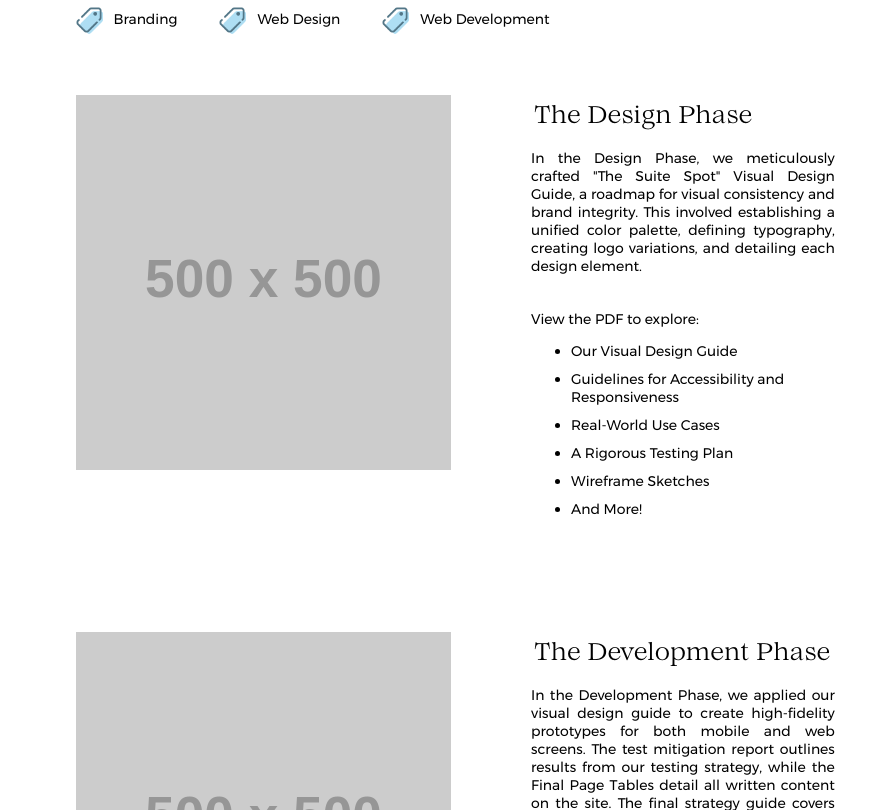
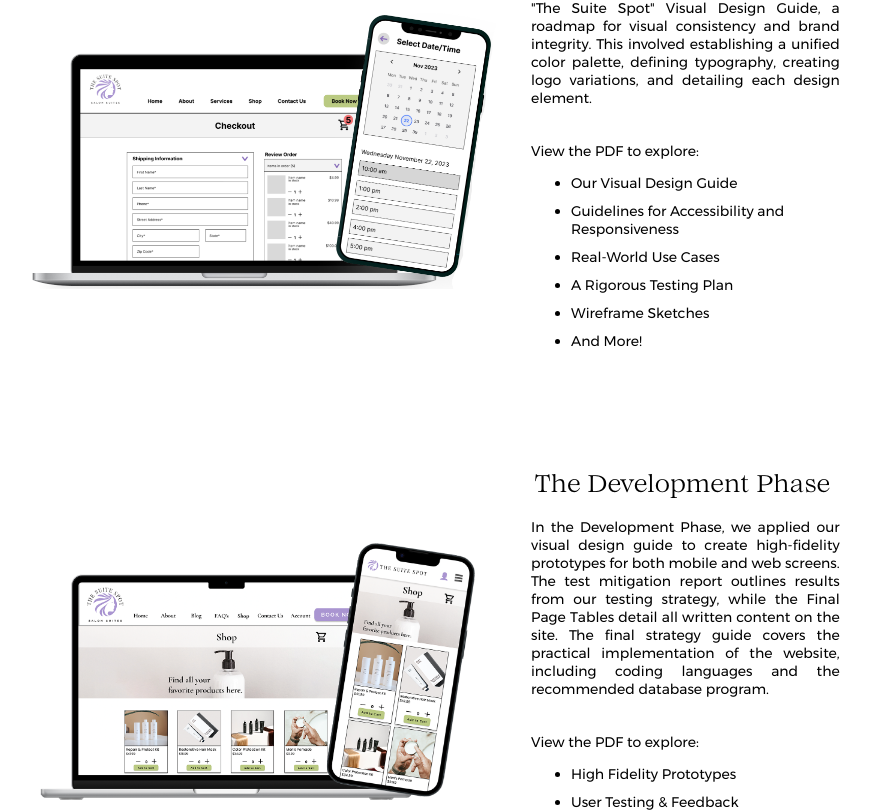
Before and after one commit to Lillybliss/Allgood-Designs, a React (Create React App) app: page /Allgood-Designs/portfolio/The-Suite-Spot-Project in a window 1280 px wide. Shown: the part 1030-1840 px from the top of the page, without its empty margins (184-1055 px from the left). Built offline with nearby package versions, Linux system fonts and the light colour scheme.

Commit message:
adding images to portfolio piece

```diff
--- a/src/Portfolio Pages/TSS.js
+++ b/src/Portfolio Pages/TSS.js
@@ -2,6 +2,9 @@ import React from "react";
 import "../Styles/HorizontalTemplate.css";
 import tag from "../Assets/icons/icons8-tag-96.png";
 import { Link } from "react-router-dom";
+import TSSmock from "../Assets/Portfolio/CoverPhotos/TSS_hifi_mockup.png";
+import mainTSSMock from "../Assets/Portfolio/TSS_mockup_web_updates.png";
+import lowfiTSSmock from "../Assets/Portfolio/TSS_lofi_mockup.png";
 
 const TSS = () => {
   return (
@@ -16,7 +19,7 @@ const TSS = () => {
             <button className="portfolio-btn">View Website</button>
           </div>
           <div className="mockup-image">
-            <img src="https://via.placeholder.com/500" alt="Mockup" />
+            <img src={mainTSSMock} alt="Mockup" />
           </div>
         </div>
       </div>
@@ -53,13 +56,13 @@ const TSS = () => {
           <img src={tag} alt="tag"></img>
           <p>Web Design</p>
           <img src={tag} alt="tag"></img>
-          <p>Web Development</p>
+          <p>Development</p>
         </div>
       </div>
 
       <div className="row-1">
         <div className="left-image">
-          <img src="https://via.placeholder.com/500" alt="Mockup" />
+          <img src={lowfiTSSmock} alt="Mockup" />
         </div>
         <div className="right-text">
           <h2 className="right-title">The Design Phase</h2>
@@ -86,7 +89,7 @@ const TSS = () => {
 
       <div className="row-1">
         <div className="left-image">
-          <img src="https://via.placeholder.com/500" alt="Mockup" />
+          <img src={TSSmock} alt="Mockup" />
         </div>
         <div className="right-text">
           <h2 className="right-title">The Development Phase</h2>
--- a/src/Styles/HorizontalTemplate.css
+++ b/src/Styles/HorizontalTemplate.css
@@ -218,11 +218,14 @@
     .left-image {
         flex: 0 0 auto; /* Don't grow or shrink, maintain initial width */
         margin-right: 0px; /* Adjust margin as needed */
+        margin-top: auto;
+        margin-bottom: auto;
       }
 
     .left-image img {
-        margin-left: 45px;
-        width: 75%;
+        margin-left: auto;
+        margin-right: auto;
+        width: 93%;
         height: auto;
       }
 
@@ -230,7 +233,7 @@
         flex: 1; /* Take up remaining space */
         display: flex;
         flex-direction: column; /* Stack items vertically */
-        margin-right: 40px;
+        margin-right: 35px;
       }
 
       /* Optional styling */
```
Also changed, not shown: src/Assets/Portfolio/TSS_lofi_mockup.png (added), src/Assets/Portfolio/TSS_mockup_web_updates.png (added).
